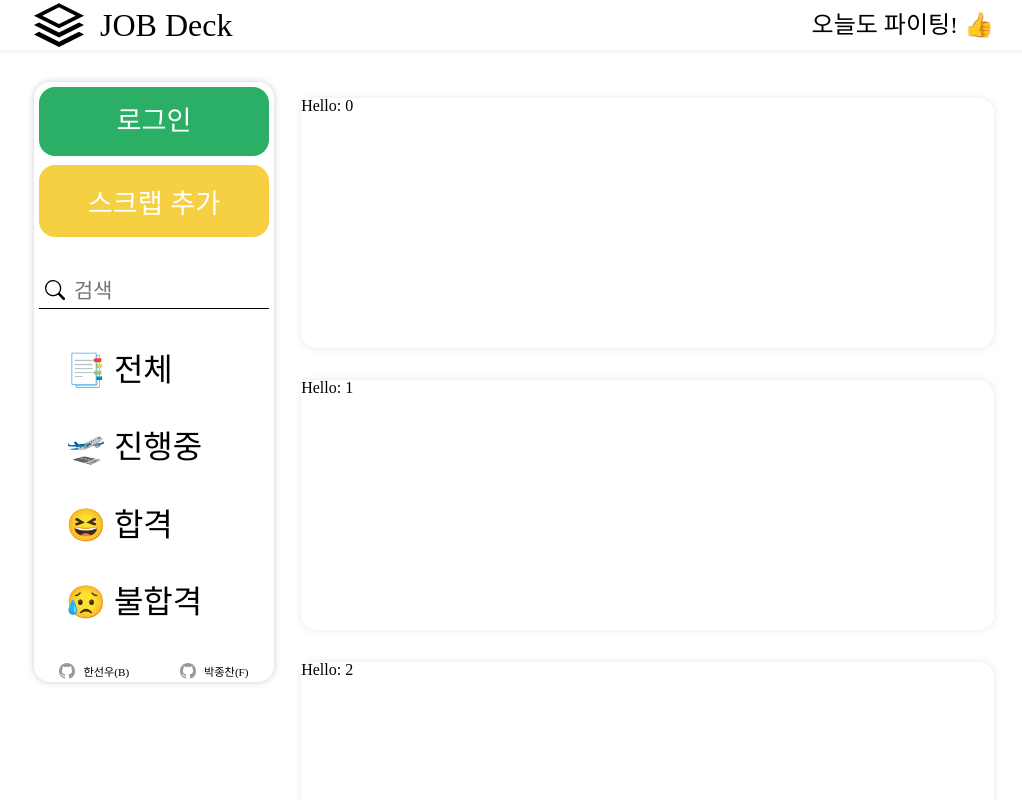
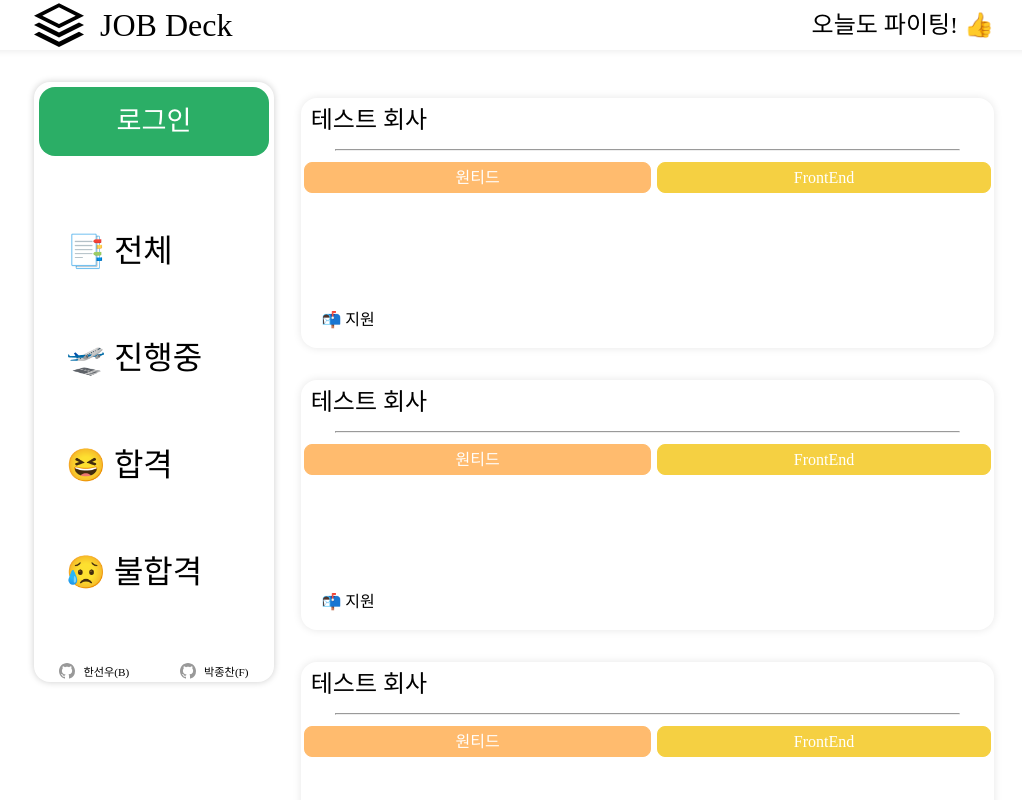
Before and after one commit to J-Chan91/job-deck, a React (Create React App) app: page / in a window 1280 px wide. Shown: the top 800 px of the page, without its empty margins (126-1148 px from the left). Built offline with nearby package versions, Linux system fonts and the light colour scheme.

Commit message:
스크랩 카드 UI 구성

```diff
--- a/src/components/addJobScrap/IptProcess.tsx
+++ b/src/components/addJobScrap/IptProcess.tsx
@@ -10,7 +10,7 @@ interface IptProcessProps {
 }
 
 export default function IptProcess({ scrap, setScrap }: IptProcessProps) {
-  const [positionList, setPositionList] = useState<CheckboxListInterface[]>([
+  const [processList, setProcessList] = useState<CheckboxListInterface[]>([
     {
       title: "📬 지원",
       backColor: "#fff",
@@ -53,7 +53,7 @@ export default function IptProcess({ scrap, setScrap }: IptProcessProps) {
         isRequired={true}
         iptTitle="지원 현황"
         selectedItem={scrap.selectPosition}
-        checkboxList={positionList}
+        checkboxList={processList}
         handleSelectItem={handleSelectItem}
       />
     </>
--- /dev/null
+++ b/src/components/common/Card.tsx
@@ -0,0 +1,240 @@
+import { ReactNode, useState } from "react";
+import styled from "styled-components";
+
+import { CheckboxListInterface } from "../../types/AddJobScrap";
+
+interface ItemStyleProps {
+  fontColor: string;
+  backColor: string;
+}
+
+export default function Card() {
+  const [platformList, setPlatformList] = useState<CheckboxListInterface[]>([
+    {
+      title: "원티드",
+      backColor: "#ffbb6e",
+      fontColor: "#fff",
+      selectColor: "#d1995a",
+    },
+    {
+      title: "프로그래머스",
+      backColor: "#202b3d",
+      fontColor: "#fff",
+      selectColor: "#3c68b0",
+    },
+    {
+      title: "랠릿",
+      backColor: "#3de0aa",
+      fontColor: "#fff",
+      selectColor: "#1c6b51",
+    },
+    {
+      title: "로켓펀치",
+      backColor: "#4e61ff",
+      fontColor: "#fff",
+      selectColor: "#0b156b",
+    },
+    {
+      title: "회사",
+      backColor: "#fc60c0",
+      fontColor: "#fff",
+      selectColor: "#bf4992",
+    },
+  ]);
+
+  const [positionList, setPositionList] = useState<CheckboxListInterface[]>([
+    {
+      title: "FullStack",
+      backColor: "#07553B",
+      fontColor: "#fff",
+      selectColor: "#CED46A",
+    },
+    {
+      title: "BackEnd",
+      backColor: "#F9EBDE",
+      fontColor: "#000",
+      selectColor: "#815854",
+    },
+    {
+      title: "FrontEnd",
+      backColor: "#F5D042",
+      fontColor: "#fff",
+      selectColor: "#0A174E",
+    },
+    {
+      title: "DevOps",
+      backColor: "#4e61ff",
+      fontColor: "#fff",
+      selectColor: "#0b156b",
+    },
+  ]);
+
+  const [processList, setProcessList] = useState<CheckboxListInterface[]>([
+    {
+      title: "📬 지원",
+      backColor: "#fff",
+      fontColor: "#000",
+      selectColor: "#c9c9c9",
+    },
+    {
+      title: "🖥 코딩테스트/과제",
+      backColor: "#fff",
+      fontColor: "#000",
+      selectColor: "#c9c9c9",
+    },
+    {
+      title: "💬 면접",
+      backColor: "#fff",
+      fontColor: "#000",
+      selectColor: "#c9c9c9",
+    },
+    {
+      title: "🎉 합격",
+      backColor: "#fff",
+      fontColor: "#000",
+      selectColor: "#c9c9c9",
+    },
+    {
+      title: "😥 불합격",
+      backColor: "#fff",
+      fontColor: "#000",
+      selectColor: "#c9c9c9",
+    },
+  ]);
+
+  const handlePrintBadge = (article: string, keyword: string): ReactNode => {
+    switch (article) {
+      case "platform":
+        const platformIdx = platformList.findIndex(
+          (item) => item.title === keyword
+        );
+
+        return (
+          <Platform
+            fontColor={platformList[platformIdx].fontColor}
+            backColor={platformList[platformIdx].backColor}
+          >
+            {platformList[platformIdx].title}
+          </Platform>
+        );
+      case "position":
+        const positionIdx = positionList.findIndex(
+          (item) => item.title === keyword
+        );
+
+        return (
+          <Position
+            fontColor={positionList[positionIdx].fontColor}
+            backColor={positionList[positionIdx].backColor}
+          >
+            {positionList[positionIdx].title}
+          </Position>
+        );
+      default:
+        const processIdx = processList.findIndex(
+          (item) => item.title === keyword
+        );
+
+        return (
+          <Process
+            fontColor={processList[processIdx].fontColor}
+            backColor={processList[processIdx].backColor}
+          >
+            {processList[processIdx].title}
+          </Process>
+        );
+    }
+  };
+
+  return (
+    <Container>
+      <Company>테스트 회사</Company>
+
+      <hr />
+
+      <WrapperBadge>
+        {handlePrintBadge("platform", "원티드")}
+
+        {handlePrintBadge("position", "FrontEnd")}
+      </WrapperBadge>
+
+      {handlePrintBadge("process", "📬 지원")}
+    </Container>
+  );
+}
+
+const Container = styled.section`
+  width: 250px;
+  height: 250px;
+  box-shadow: 0 0 8px rgba(0, 0, 0, 0.1);
+  border-radius: 1rem;
+  margin: 0.7rem;
+  cursor: pointer;
+  position: relative;
+
+  & > hr {
+    width: 90%;
+  }
+
+  @media (max-width: 1444px) {
+    box-shadow: 0 0 8px rgba(0, 0, 0, 0.1);
+    width: 350px;
+    height: 250px;
+  }
+
+  @media (max-width: 1348px) {
+    box-shadow: 0 0 8px rgba(0, 0, 0, 0.1);
+    width: 100%;
+    min-width: 350px;
+    height: 250px;
+    margin: 1rem auto;
+  }
+`;
+
+const Company = styled.div`
+  font-size: 1.5rem;
+  padding: 0.6rem;
+`;
+
+const WrapperBadge = styled.div`
+  display: flex;
+`;
+
+const Platform = styled.div<ItemStyleProps>`
+  width: 100%;
+  padding: 0.4rem;
+  text-align: center;
+  cursor: pointer;
+  border: 1px solid ${(props) => props.backColor};
+  border-radius: 0.5rem;
+  margin: 0.2rem;
+  color: ${(props) => props.fontColor};
+  background-color: ${(props) => props.backColor};
+`;
+
+const Position = styled.div<ItemStyleProps>`
+  width: 100%;
+  display: flex;
+  align-items: center;
+  justify-content: center;
+  text-align: center;
+  cursor: pointer;
+  border: 1px solid ${(props) => props.backColor};
+  border-radius: 0.5rem;
+  margin: 0.2rem;
+  color: ${(props) => props.fontColor};
+  background-color: ${(props) => props.backColor};
+`;
+
+const Process = styled.div<ItemStyleProps>`
+  text-align: center;
+  cursor: pointer;
+  border: 1px solid ${(props) => props.backColor};
+  border-radius: 0.5rem;
+  margin: 0.2rem;
+  color: ${(props) => props.fontColor};
+  background-color: ${(props) => props.backColor};
+  position: absolute;
+  bottom: 1rem;
+  left: 1rem;
+`;
--- a/src/components/common/Sidebar.tsx
+++ b/src/components/common/Sidebar.tsx
@@ -10,6 +10,7 @@ export default function Sidebar() {
   const location = useLocation();
   const navigate = useNavigate();
 
+  const [isSignin, setIsSignin] = useState<boolean>(false);
   const [isPrintSearchBox, setIsPrintSearchBox] = useState<boolean>(true);
   const [searchKeyword, setSearchKeyword] = useState<string>("");
 
@@ -23,12 +24,11 @@ export default function Sidebar() {
     <>
       {isPrintSearchBox && (
         <SidebarContainer>
-          <AuthBox>로그인</AuthBox>
-
+          {isSignin ? (
+            <>
               <AddScrapBtn onClick={() => navigate("/add")}>
                 스크랩 추가
               </AddScrapBtn>
-
               <SearchWrapper>
                 <BsSearch size="20" />
 
@@ -43,6 +43,10 @@ export default function Sidebar() {
                   </div>
                 )}
               </SearchWrapper>
+            </>
+          ) : (
+            <AuthBox>로그인</AuthBox>
+          )}
 
           <GNBContainer>
             <article>📑 전체</article>
--- a/src/pages/LandingPage.tsx
+++ b/src/pages/LandingPage.tsx
@@ -1,5 +1,6 @@
 import { useEffect, useState } from "react";
 import styled from "styled-components";
+import Card from "../components/common/Card";
 import Template from "../components/common/Template";
 import AddJobScrapPage from "./AddJobScrapPage";
 
@@ -16,18 +17,10 @@ export default function LandingPage() {
         ) : (
           <>
             {dummyList.map((item, idx) => (
-              <TestItem key={idx}>
-                {item}: {idx}
-              </TestItem>
+              <Card key={idx} />
             ))}
           </>
         )}
-
-        {dummyList.map((item, idx) => (
-          <TestItem key={idx}>
-            {item}: {idx}
-          </TestItem>
-        ))}
       </Container>
     </Template>
   );
```
Lines whose indentation alone changed are shown as unchanged.
